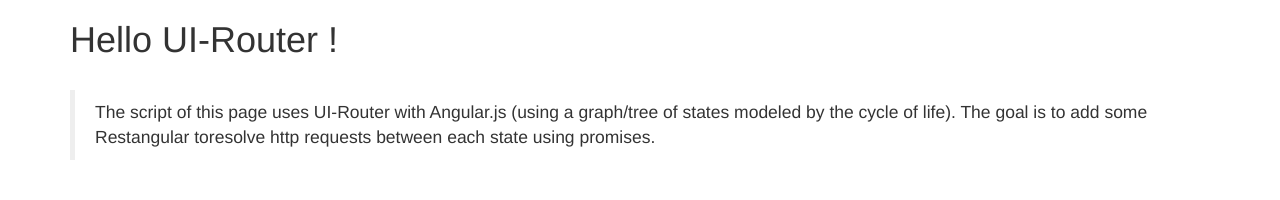
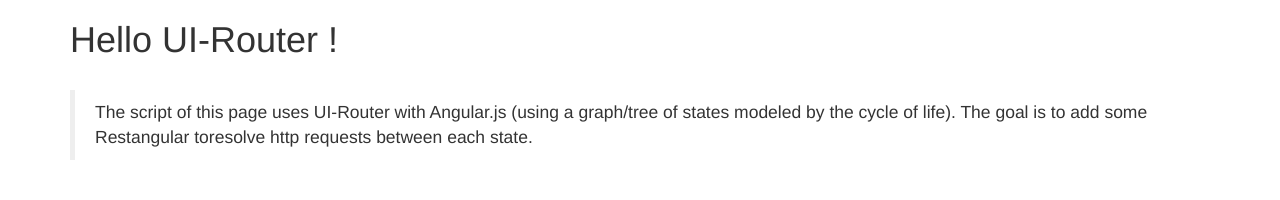
Before and after one commit to ThibaultOsmont/United-States-of-Restangular, a plain HTML site: page ui-router-with-foaas.html in a window 1280 px wide. Shown: the top 200 px of the page. Drawn offline with nearby package versions, Linux system fonts and the light colour scheme; some packages are replaced by stand-ins of ours; a script that the page names is missing.

Commit message:
Minor correction

```diff
--- a/ui-router-with-foaas.html
+++ b/ui-router-with-foaas.html
@@ -14,7 +14,7 @@
 
 			<blockquote>
 				<p>
-					The script of this page uses UI-Router with Angular.js (using a graph/tree of states modeled by the cycle of life). The goal is to add some Restangular toresolve http requests between each state using promises.
+					The script of this page uses UI-Router with Angular.js (using a graph/tree of states modeled by the cycle of life). The goal is to add some Restangular toresolve http requests between each state.
 				</p>
 			</blockquote>
 		</div>
```
Also changed, not shown: 1 other file.
